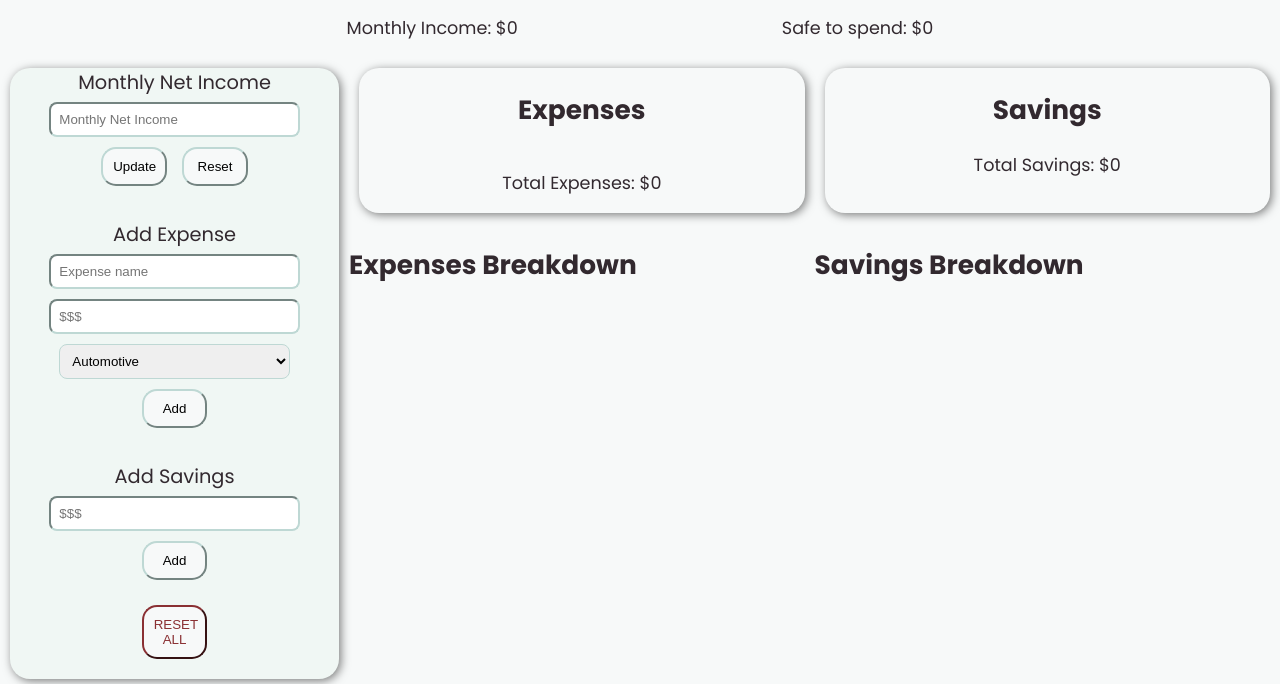
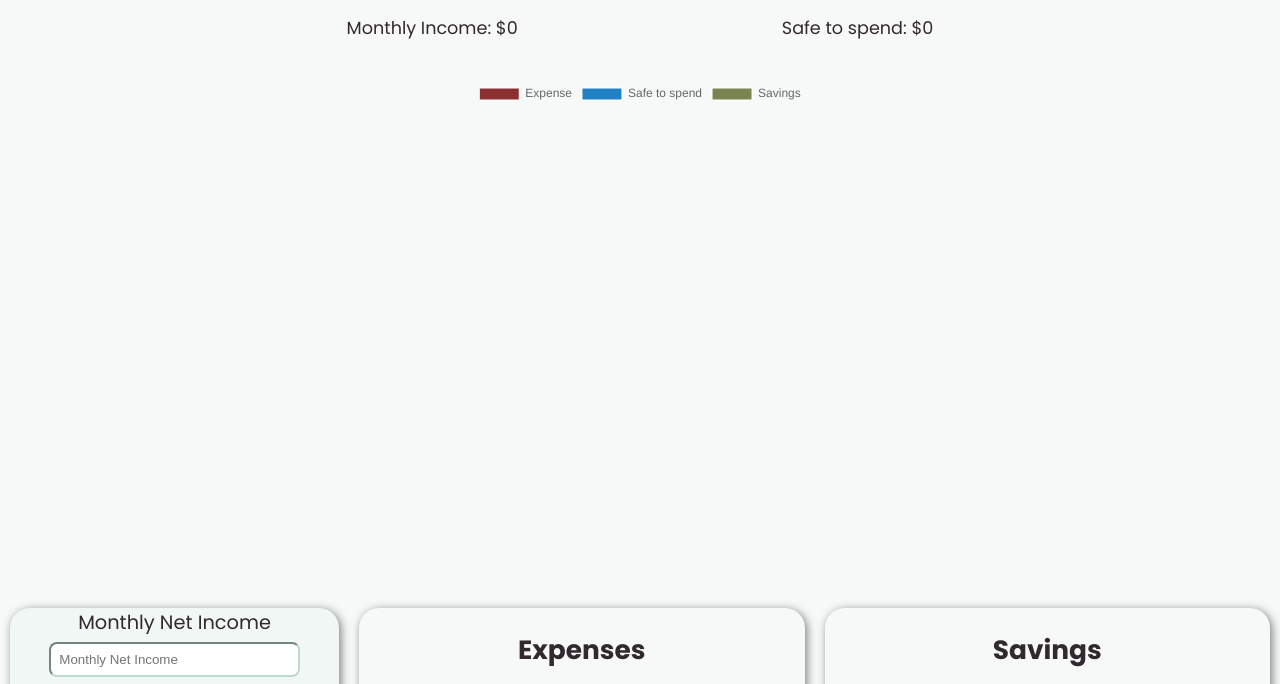
Before and after one commit to rlop74/expense-budget-tracker, a website built with Parcel: page index.html in a window 1280 px wide. Shown: the part 86-770 px from the top of the page. Built offline with nearby package versions, Linux system fonts and the light colour scheme.

Commit message:
implemented chart.js to update whenever form is submitted and item is removed from expenses/savings

```diff
--- a/index.html
+++ b/index.html
@@ -21,6 +21,9 @@ Lists/tables to display expenses.
             <p id="monthlyIncome">Monthly Income: </p>
             <p id="remainingBalance">Safe to spend: </p>
         </nav>
+        <section>
+            <canvas id="mainChart"></canvas>
+        </section>
         <div class="container">
             <section id="form" class="card">
                 <form action="">
@@ -62,34 +65,11 @@ Lists/tables to display expenses.
                     <br />
                     <button type="submit" id="addSavingsBtn">Add</button>
                 </form>
-                <!-- <form action="">
-                    <label for="todaysExpense">Add today's expense</label>
-                    <br />
-                    <input type="text" id="todaysExpenseName" class="textBox" placeholder="Expense name" required />
-                    <br />
-                    <input type="number" id="todaysExpenseAmount" class="textBox" placeholder="$$$" required />
-                    <br />
-                    <select name="expenseCategory" class="expenseCategory">
-                        <option value="Automotive">Automotive</option>
-                        <option value="Bills & Utilities">Bills & Utilities</option>
-                        <option value="Education">Education</option>
-                        <option value="Entertainment">Entertainment</option>
-                        <option value="Food & Drinks">Food & Drinks</option>
-                        <option value="Gas">Gas</option>
-                        <option value="Groceries">Groceries</option>
-                        <option value="Health & Wellness">Health & Wellness</option>
-                        <option value="Home">Home</option>
-                        <option value="Shopping">Shopping</option>
-                    </select>
-                    <br />
-                    <button type="submit" id="todaysExpenseBtn">Add</button> -->
-                </form>
                 <button type="" id="resetAllBtn">RESET ALL</button>
             </section>
 
             <section id="expenses" class="card">
                 <h2>Expenses</h2>
-                <!-- chart -->
                 <p id="totalExpenses">You'll see your total expenses here</p>
             </section>
 
@@ -111,6 +91,7 @@ Lists/tables to display expenses.
 
         </div>
     </main>
+    <script src="https://cdn.jsdelivr.net/npm/chart.js"></script>
     <script src="script.js"></script>
 </body>
 </html>
--- a/script.js
+++ b/script.js
@@ -24,14 +24,14 @@ updateIncomeBtn.addEventListener("click", () => {
     const newIncomeValue = newIncome.value;
     localStorage.setItem("currentIncome", newIncomeValue);
     monthlyIncome.textContent = "Monthly Income: $" + newIncomeValue;
-    calculateRemainingBalance();
+    updateUI();
 });
 
 // reset monthly income
 resetIncomeBtn.addEventListener("click", () => {
     monthlyIncome.textContent = "Monthly Income: $0";
     localStorage.removeItem("currentIncome");
-    calculateRemainingBalance();
+    updateUI();
 })
 
 /*********************************
@@ -49,12 +49,8 @@ resetAllBtn.addEventListener("click", () => {
     savings = [];
 
     // clear lists
-    renderExpenses();
-    renderSavings();
-    calculateRemainingBalance(); // refresh balance display
-    // monthlyIncome.textContent = "Monthly Income: $0";
+    updateUI();
 })
-
 
 /*********************************
             expenses
@@ -86,12 +82,11 @@ function renderExpenses() {
             const index = expenses.indexOf(exp);
             expenses.splice(index, 1);
             localStorage.setItem("expenses", JSON.stringify(expenses));
-            calculateRemainingBalance();
-            renderExpenses();
-            renderSavings();
+            updateUI();
         })
     })
     totalExpenses.textContent = "Total Expenses: $" + expensesSum.toString();
+    return expensesSum;
 }
 
 // add expenses
@@ -107,8 +102,7 @@ addExpenseBtn.addEventListener("click", () => {
 
     expenses.push(expense);
     localStorage.setItem("expenses", JSON.stringify(expenses));
-    renderExpenses();
-    calculateRemainingBalance();
+    updateUI();
 })
 
 /*********************************
@@ -137,12 +131,11 @@ function renderSavings() {
             const index = savings.indexOf(contribution);
             savings.splice(index, 1);
             localStorage.setItem("savings", JSON.stringify(savings));
-            calculateRemainingBalance();
-            renderExpenses();
-            renderSavings();
+            updateUI();
         })
     })
     totalSavings.textContent = `Total Savings: $${savingsSum.toString()}`;
+    return savingsSum;
 }
 
 addSavingsBtn.addEventListener("click", () => {
@@ -153,8 +146,7 @@ addSavingsBtn.addEventListener("click", () => {
     }
     savings.push(contribution);
     localStorage.setItem("savings", JSON.stringify(savings));
-    renderSavings();
-    calculateRemainingBalance();
+    updateUI();
 })
 
 
@@ -181,6 +173,46 @@ function calculateRemainingBalance() {
     } else {
         remainingBalance.textContent = "Safe to spend: $" + diff;
     }
+    return diff;
 }
 
 calculateRemainingBalance();
+
+/*********************************
+            chart
+**********************************/
+
+const mainChart = document.getElementById('mainChart');
+let chartInstance;
+
+function renderChart(expensesSum, safeToSpend, savingsSum) {
+    if (chartInstance) {
+        chartInstance.destroy();
+    }
+
+    chartInstance = new Chart(mainChart, {
+    type: 'doughnut',
+    data: {
+        labels: ['Expense', 'Safe to spend', 'Savings'],
+        datasets: [{
+        label: 'Amount',
+        data: [expensesSum, safeToSpend, savingsSum],
+        borderWidth: 1,
+        backgroundColor: [
+            '#8A3033',
+            '#2081C3',
+            '#7A8450'
+        ]
+        }]
+    },
+    });
+}
+
+function updateUI() {
+    const savingsSum = renderSavings();
+    const expensesSum = renderExpenses();
+    const safeToSpend = calculateRemainingBalance();
+    renderChart(expensesSum, safeToSpend, savingsSum);
+}
+
+updateUI();
--- a/styles.css
+++ b/styles.css
@@ -85,7 +85,8 @@ body {
     grid-template-rows: auto 1fr;
     grid-template-areas:
         "form expenses savings"
-        "form expenseBreakdown ."
+        "form expenseBreakdown savingsBreakdown";
+    align-items: start;
 }
 
 .card {
@@ -109,6 +110,15 @@ body {
     background-color: var(--secondary-color);
 }
 
+/* chart */
+#mainChart {
+    /* grid-area: mainChart; */
+    display: block;
+    margin: 20px auto;
+    max-width: 800px;   /* adjust for layout */
+    height: 500px;      /* fixed or responsive */
+}
+
 /* expenses card style */
 
 #expenses {
@@ -126,6 +136,10 @@ body {
 
 #expenseBreakdown {
     grid-area: expenseBreakdown;
+}
+
+#savingsBreakdown {
+    grid-area: savingsBreakdown;
 }
 
 ul {
@@ -160,6 +174,9 @@ li:hover {
 
 #savings {
     grid-area: savings;
+    display: flex;
+    flex-direction: column;
+    align-items: center;
 }
 
 
```
Also changed, not shown: package.json (added, +16 -0 lines), README.md.
